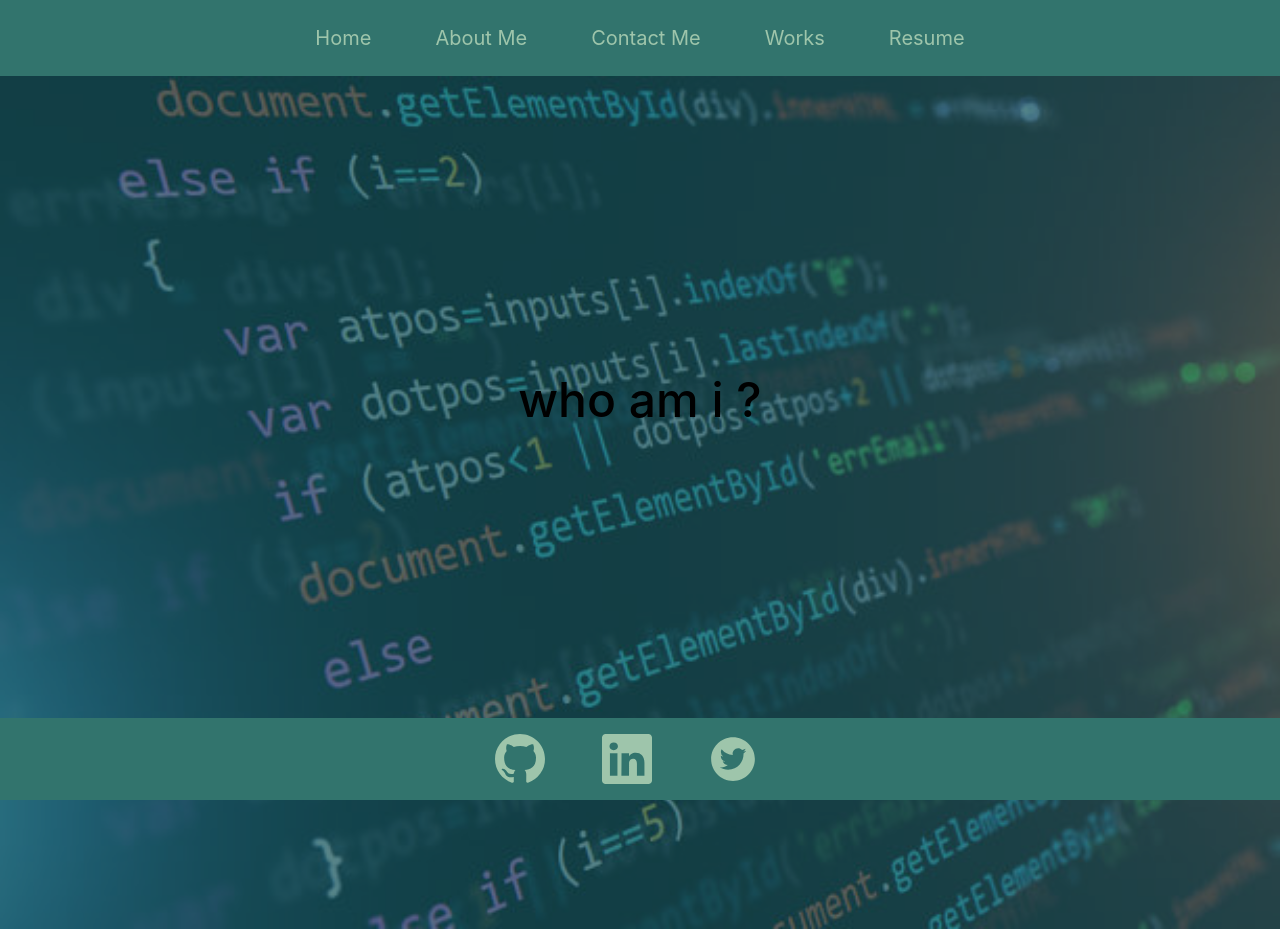
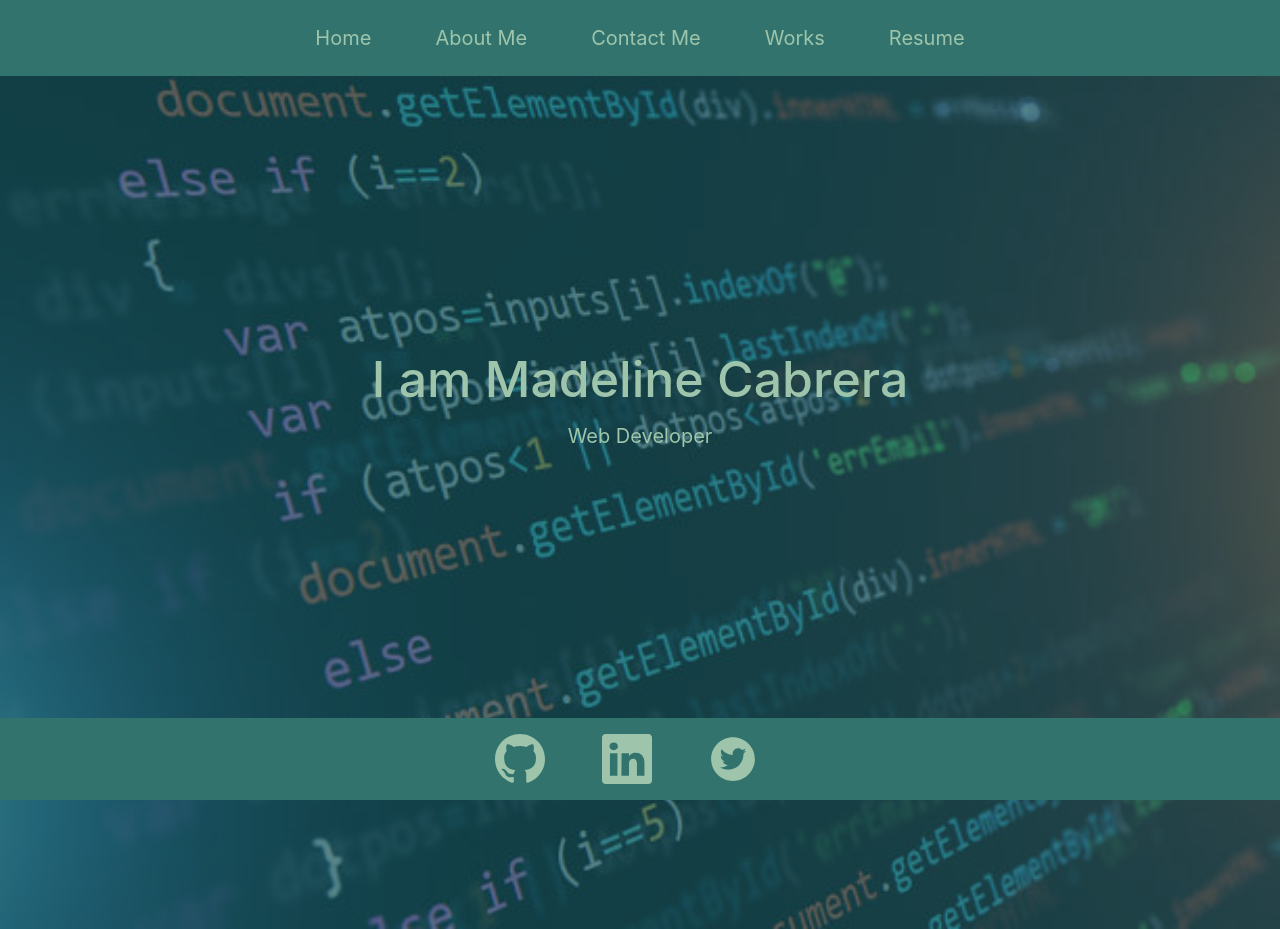
Before and after one commit to maddi124/React-Portfolio, a React (Create React App) app: page / in a window 1280 px wide. Built offline with nearby package versions, Linux system fonts and the light colour scheme.

Commit message:
center text

```diff
--- a/src/assets/style.css
+++ b/src/assets/style.css
@@ -22,6 +22,8 @@
 }
 img {
     opacity: 0.3;
+    position: relative;
+    text-align: center;
 }
 #about{
     position: absolute;
@@ -43,3 +45,20 @@
 .col-1{
     max-width: 11.333333%;
 }
+.card{
+    position: absolute;
+    top: 50%;
+    left: 50%;
+    transform: translate(-50%, -50%);
+    border: none;
+}
+.largetext{
+    font-size: 50px;
+    color: var(--secondary);
+
+}
+.smalltext{
+    font-size: 20px;
+    color: var(--secondary);
+    text-align: center;
+}
--- a/src/components/Footer/index.js
+++ b/src/components/Footer/index.js
@@ -5,23 +5,23 @@
 
 function Footer(){
 return (
-<div className='containers '>
-    <div className='row justify-content-center'>
-        <div className='col-1'>
+<div class='containers '>
+    <div class='row justify-content-center'>
+        <div class='col-1'>
         <a href="https://github.com/maddi124">
             <GoMarkGithub
                 size="50px"
                 color="#9EC5AB"/>
         </a>
         </div>
-        <div className='col-1'>
+        <div class='col-1'>
         <a href="https://www.linkedin.com/in/madeline-garcia-cabrera-790580210/">
             <BsLinkedin
                 size="50px"
                 color="#9EC5AB"/>
         </a>
         </div>
-        <div className='col-1'>
+        <div class='col-1'>
         <a href="https://twitter.com">
             <AiFillTwitterCircle
                 size="50px"
--- a/src/components/Homepage/index.js
+++ b/src/components/Homepage/index.js
@@ -4,8 +4,13 @@
 function Home () {
     return (
         <section>
-        <img src={coverImage} style={{ width: "100%" }} alt="cover" />
-            <h1 id="about">who am i ?</h1>
+        <img src={coverImage} style={{ width: "100%" }} alt="cover"/>
+        <div class='card bg-transparent'>
+            <div class='card-body'>
+            <h1 class="card-title largetext">I am Madeline Cabrera</h1>
+            <p class="card-text smalltext">Web Developer</p>
+            </div>
+        </div>
       </section>
 
     );
```
Lines whose indentation alone changed are shown as unchanged.
